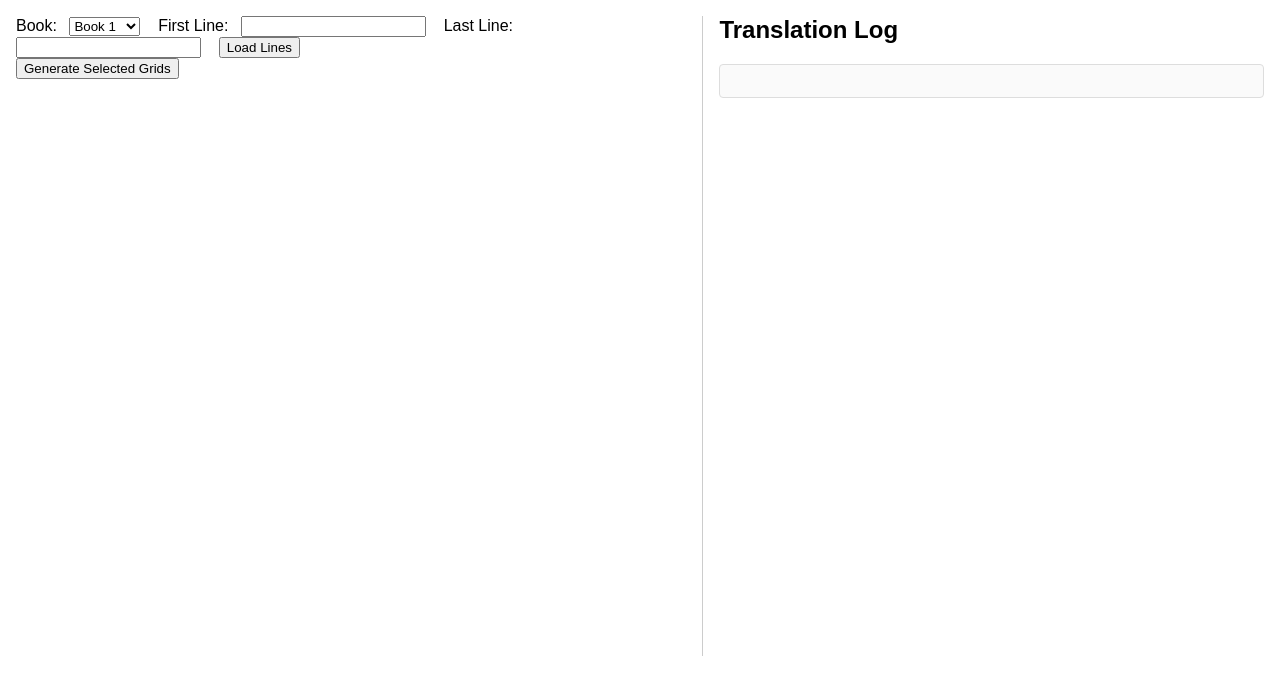
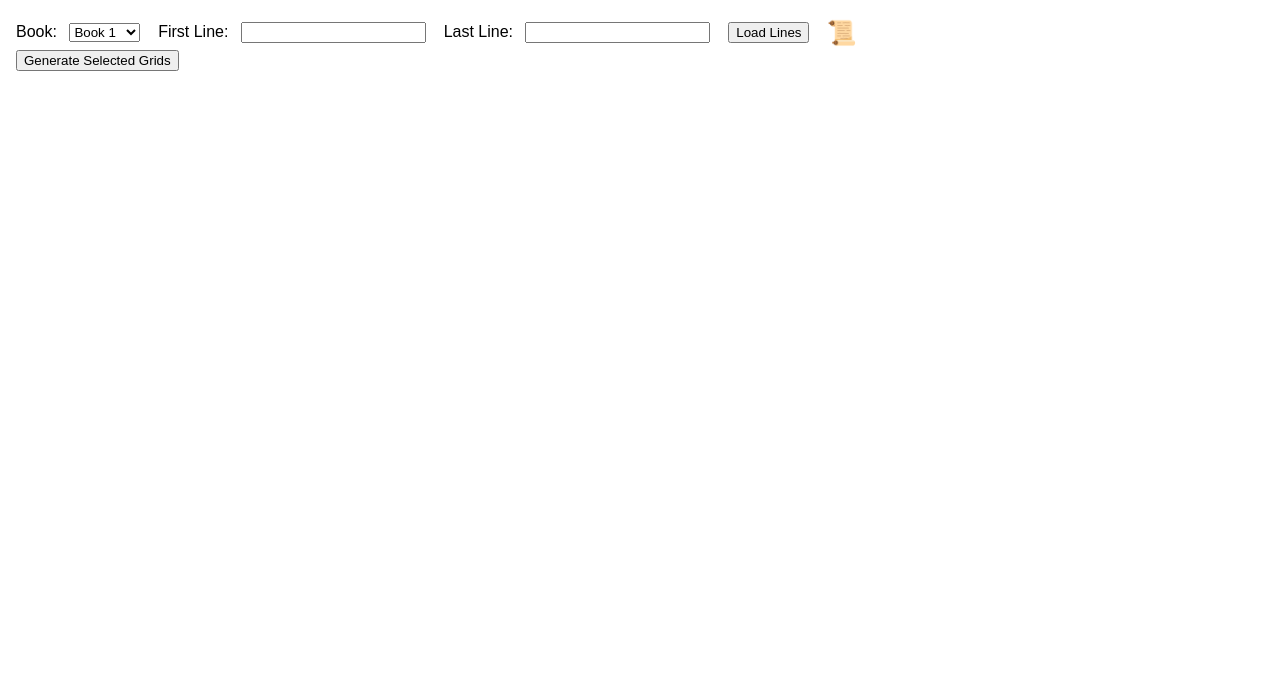
Before and after one commit to tylerpeairs/HomericGreekStudyApp, a website: page index.html in a window 1280 px wide. Drawn offline with Linux system fonts and the light colour scheme.

Commit message:
Made toggle option for translation log

```diff
--- a/css/styles.css
+++ b/css/styles.css
@@ -147,3 +147,33 @@ table, th, td {
   background-color: blue;
   color: white;
 }
+
+/* -------------------------------------------------------------------------
+   Icon Button Styles
+------------------------------------------------------------------------- */
+.icon-button {
+  background: none;
+  border: none;
+  font-size: 1.5em;
+  line-height: 1;
+  padding: 0.2em;
+  cursor: pointer;
+  vertical-align: middle;
+}
+.icon-button:hover {
+  opacity: 0.8;
+}
+
+/* -------------------------------------------------------------------------
+   Translation Log Toggle Button Positioning
+-------------------------------------------------------------------------- */
+#toggleLogBtn {
+  position: static;      /* inline with the heading */
+  margin-left: 0.5rem;   /* space between text and icon */
+  z-index: auto;
+}
+
+/* Ensure space to the right of the "Translation Log" heading */
+#logContainer h2 {
+  padding-right: 2.5rem;
+}
--- a/index.html
+++ b/index.html
@@ -45,6 +45,10 @@
       <input type="number" id="lastLineInput" min="1" />
 
       <button id="loadBookBtn">Load Lines</button>
+        <!-- Translation Log Section -->
+  <!-- Toggle Translation Log Visibility -->
+  <button id="toggleLogBtn" class="icon-button" title="Toggle Translation Log">📜</button>
+
 
       <div id="line-selector" class="line-selector"></div>
 
@@ -57,12 +61,12 @@
       <button class="save-all-button" id="saveBtn">Save All</button>
     </div>
   </div>
-
-  <!-- Translation Log Section -->
-  <div id="logContainer">
+  <div id="logContainer" style="display: none;">
     <h2>Translation Log</h2>
     <div id="translationLog"></div>
   </div>
+
+
 
   <!-- Main Application Script -->
   <script type="module" src="js/app.js"></script>
```
